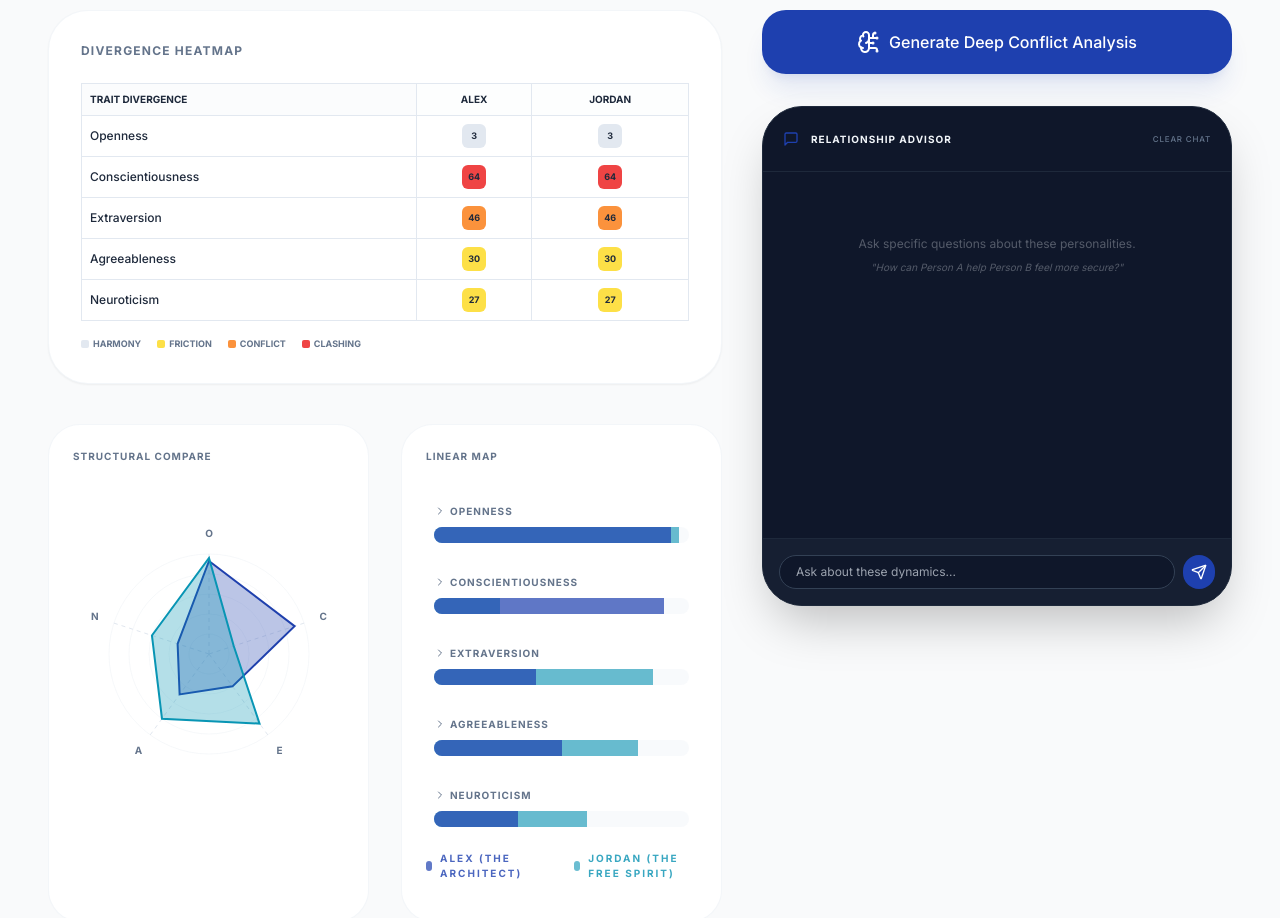
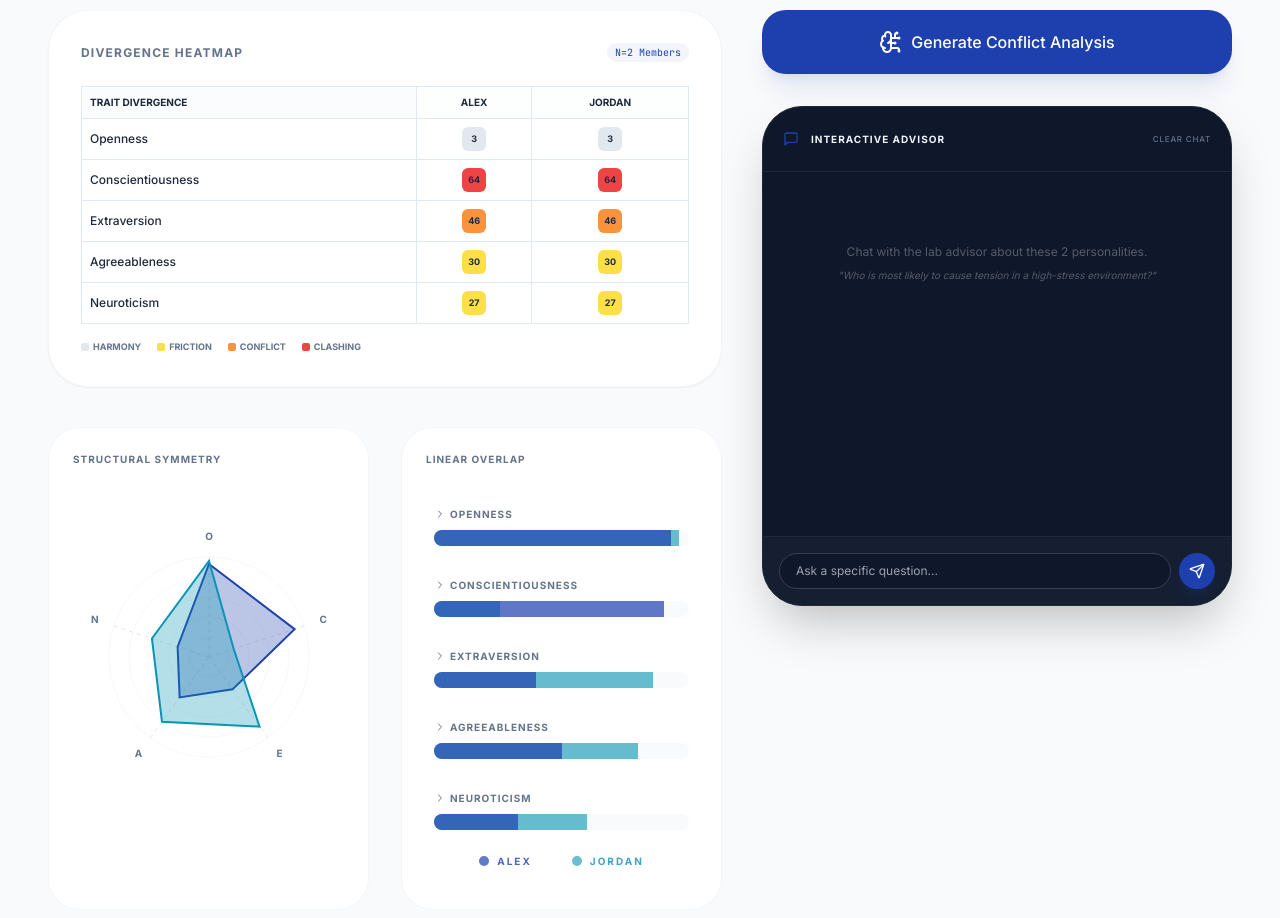
Before and after one commit to GabuGravin41/temcaster, a React (Vite) app: page /compare in a window 1280 px wide. Shown: the part 440-1358 px from the top of the page. Built offline with nearby package versions, Linux system fonts and the light colour scheme.

Commit message:
feat: Support multi-profile analysis and grounding sources
Enhance relationship analysis to accept multiple profiles, enabling group dynamics insights. Add groundingSources to analysis results to provide verifiable context for AI-generated information.

```diff
--- a/pages/ComparePage.tsx
+++ b/pages/ComparePage.tsx
@@ -8,7 +8,7 @@ import { ResultsChart } from "../components/ResultsChart.tsx";
 import { RadarChart } from "../components/RadarChart.tsx";
 import { FrictionHeatmap } from "../components/FrictionHeatmap.tsx";
 import { Button } from "../components/ui/button.tsx";
-import { BrainCircuit, ArrowLeft, Zap, Dna, Plus, Download, AlertCircle, RefreshCw, Send, MessageSquare, Users } from "lucide-react";
+import { BrainCircuit, ArrowLeft, Plus, RefreshCw, Send, MessageSquare, Users, ExternalLink, Bookmark } from "lucide-react";
 
 export default function ComparePage() {
   const [_, setLocation] = useLocation();
@@ -18,7 +18,6 @@ export default function ComparePage() {
   // UI State
   const [showImport, setShowImport] = useState(false);
   const [importString, setImportString] = useState("");
-  const [importError, setImportError] = useState("");
 
   // AI Logic
   const [aiAnalysis, setAiAnalysis] = useState<AnalysisResult | null>(null);
@@ -59,13 +58,11 @@ export default function ComparePage() {
     setIsAnalyzing(true);
     setAnalysisError(null);
     try {
-      const result = await analyzeRelationship(
-        selectedProfiles[0],
-        selectedProfiles[1]
-      );
+      const result = await analyzeRelationship(selectedProfiles);
       setAiAnalysis(result);
     } catch (e: any) {
-      setAnalysisError("Analysis failed. Please check your API key and try again.");
+      console.error(e);
+      setAnalysisError("Analysis failed. Please check your API key and connection.");
     } finally {
       setIsAnalyzing(false);
     }
@@ -123,8 +120,6 @@ export default function ComparePage() {
                           setProfiles(getProfiles());
                           setShowImport(false);
                           setImportString("");
-                        } else {
-                          setImportError("Invalid code.");
                         }
                     }}>Import</Button>
                 </div>
@@ -132,8 +127,8 @@ export default function ComparePage() {
         )}
 
         <div className="space-y-4">
-          <h1 className="text-4xl md:text-5xl font-serif font-medium tracking-tight">Relationship <span className="text-primary italic">Dynamics</span></h1>
-          <p className="text-lg text-muted-foreground">Select multiple profiles to analyze compatibility and friction clusters.</p>
+          <h1 className="text-4xl md:text-5xl font-serif font-medium tracking-tight">Family <span className="text-primary italic">Dynamics Map</span></h1>
+          <p className="text-lg text-muted-foreground">Select two or more profiles to map compatibility, clusters, and friction zones.</p>
         </div>
 
         {/* Multi-Selection Pool */}
@@ -142,7 +137,7 @@ export default function ComparePage() {
             <button
               key={p.id}
               onClick={() => toggleSelection(p.id)}
-              className={`p-3 rounded-2xl border transition-all text-left relative overflow-hidden ${selectedIds.includes(p.id) ? 'border-primary bg-primary/5 ring-1 ring-primary' : 'border-border bg-card hover:border-primary/40'}`}
+              className={`p-3 rounded-2xl border transition-all text-left relative overflow-hidden ${selectedIds.includes(p.id) ? 'border-primary bg-primary/5 ring-1 ring-primary shadow-inner shadow-primary/10' : 'border-border bg-card hover:border-primary/40'}`}
             >
               <div className="text-[10px] font-bold uppercase tracking-widest text-muted-foreground mb-1">{p.role}</div>
               <div className="font-semibold text-xs truncate">{p.name}</div>
@@ -150,7 +145,7 @@ export default function ComparePage() {
             </button>
           ))}
           <Link href="/test">
-            <button className="p-3 rounded-2xl border border-dashed border-border hover:border-primary/50 flex flex-col items-center justify-center gap-1 group h-full">
+            <button className="p-3 rounded-2xl border border-dashed border-border hover:border-primary/50 flex flex-col items-center justify-center gap-1 group h-full transition-colors">
               <Plus className="w-4 h-4 text-muted-foreground group-hover:text-primary" />
               <span className="text-[10px] font-bold uppercase tracking-widest text-muted-foreground">Add New</span>
             </button>
@@ -162,58 +157,121 @@ export default function ComparePage() {
             {/* Visual Analytics */}
             <div className="xl:col-span-7 space-y-10">
               <div className="bg-card border border-border/40 p-8 rounded-[40px] shadow-sm">
-                <h3 className="text-xs font-bold uppercase tracking-widest text-muted-foreground mb-6">Divergence Heatmap</h3>
+                <div className="flex items-center justify-between mb-6">
+                  <h3 className="text-xs font-bold uppercase tracking-widest text-muted-foreground">Divergence Heatmap</h3>
+                  <span className="text-[10px] bg-primary/5 text-primary px-2 py-0.5 rounded-full font-mono">N={selectedProfiles.length} Members</span>
+                </div>
                 <FrictionHeatmap profiles={selectedProfiles} />
               </div>
 
               {selectedProfiles.length === 2 ? (
                 <div className="grid md:grid-cols-2 gap-8">
                   <div className="bg-card border border-border/40 p-6 rounded-[32px]">
-                    <h3 className="text-[10px] font-bold uppercase tracking-widest text-muted-foreground mb-4">Structural Compare</h3>
+                    <h3 className="text-[10px] font-bold uppercase tracking-widest text-muted-foreground mb-4">Structural Symmetry</h3>
                     <RadarChart
                       scoresA={selectedProfiles[0].scores}
                       scoresB={selectedProfiles[1].scores}
                     />
                   </div>
                   <div className="bg-card border border-border/40 p-6 rounded-[32px]">
-                    <h3 className="text-[10px] font-bold uppercase tracking-widest text-muted-foreground mb-4">Linear Map</h3>
+                    <h3 className="text-[10px] font-bold uppercase tracking-widest text-muted-foreground mb-4">Linear Overlap</h3>
                     <ResultsChart
                       scores={selectedProfiles[0].scores}
                       scores2={selectedProfiles[1].scores}
-                      label1={selectedProfiles[0].name}
-                      label2={selectedProfiles[1].name}
+                      label1={selectedProfiles[0].name.split(' ')[0]}
+                      label2={selectedProfiles[1].name.split(' ')[0]}
                     />
                   </div>
                 </div>
               ) : (
-                <div className="bg-primary/5 p-10 rounded-[40px] border border-dashed border-primary/20 text-center">
-                  <Users className="w-10 h-10 text-primary/30 mx-auto mb-4" />
-                  <p className="text-muted-foreground text-sm">Select exactly two profiles for detailed linear and radar comparisons.</p>
+                <div className="bg-secondary/20 p-10 rounded-[40px] border border-dashed border-border text-center">
+                  <div className="flex justify-center -space-x-4 mb-4">
+                    {selectedProfiles.slice(0, 4).map((p, i) => (
+                      <div key={p.id} className="w-10 h-10 rounded-full bg-primary flex items-center justify-center text-white text-[10px] font-bold ring-4 ring-background">
+                        {p.name.charAt(0)}
+                      </div>
+                    ))}
+                  </div>
+                  <p className="text-muted-foreground text-sm max-w-sm mx-auto">Heatmap above displays the total emotional entropy for this group of {selectedProfiles.length}.</p>
                 </div>
               )}
             </div>
 
             {/* AI Advisor Column */}
             <div className="xl:col-span-5 space-y-8">
-              {/* Analysis Trigger (Only for 2 people) */}
-              {selectedProfiles.length === 2 && !aiAnalysis && (
-                <Button onClick={handleAiAnalysis} disabled={isAnalyzing} className="w-full h-16 rounded-3xl shadow-xl shadow-primary/10">
-                  {isAnalyzing ? <RefreshCw className="animate-spin mr-2" /> : <BrainCircuit className="mr-2" />}
-                  Generate Deep Conflict Analysis
+              {/* Analysis Trigger */}
+              {!aiAnalysis && (
+                <Button
+                  onClick={handleAiAnalysis}
+                  disabled={isAnalyzing}
+                  className="w-full h-16 rounded-3xl shadow-xl shadow-primary/10 transition-all hover:translate-y-[-2px]"
+                >
+                  {isAnalyzing ? (
+                    <>
+                      <RefreshCw className="animate-spin mr-2" />
+                      <span className="animate-pulse">Validating Dynamics...</span>
+                    </>
+                  ) : (
+                    <>
+                      <BrainCircuit className="mr-2" />
+                      {selectedProfiles.length > 2 ? `Analyze Group Clusters` : `Generate Conflict Analysis`}
+                    </>
+                  )}
                 </Button>
+              )}
+
+              {analysisError && (
+                <div className="bg-red-50 text-red-600 p-4 rounded-2xl border border-red-100 text-xs flex items-center gap-2">
+                  <Bookmark className="w-4 h-4 shrink-0" /> {analysisError}
+                </div>
               )}
 
               {/* Analysis Results */}
               {aiAnalysis && (
-                <div className="bg-primary text-primary-foreground p-8 rounded-[40px] shadow-2xl animate-in fade-in slide-in-from-bottom-4">
-                  <h3 className="text-[10px] font-bold uppercase tracking-widest text-primary-foreground/40 mb-4">Core Friction Analysis</h3>
-                  <p className="text-lg font-serif italic mb-6">"{aiAnalysis.overview}"</p>
-                  <div className="space-y-3">
-                    {aiAnalysis.frictionPoints.map((fp, i) => (
-                      <div key={i} className="bg-white/10 p-4 rounded-xl text-sm border border-white/5">{fp}</div>
-                    ))}
+                <div className="bg-primary text-primary-foreground p-8 rounded-[40px] shadow-2xl animate-in fade-in slide-in-from-bottom-4 space-y-6">
+                  <div className="flex justify-between items-start">
+                    <h3 className="text-[10px] font-bold uppercase tracking-widest text-primary-foreground/40">Lab Report: Scientific Synthesis</h3>
+                    <Button variant="ghost" onClick={() => setAiAnalysis(null)} className="text-white/40 hover:text-white h-auto p-0 text-[10px] font-bold uppercase">Reset</Button>
                   </div>
-                  <Button variant="ghost" onClick={() => setAiAnalysis(null)} className="mt-6 text-white/40 hover:text-white h-8 text-[10px]">Reset Analysis</Button>
+
+                  <div className="space-y-4">
+                    <p className="text-lg font-serif italic leading-snug">"{aiAnalysis.overview}"</p>
+
+                    {aiAnalysis.groupDynamics && (
+                       <div className="bg-white/5 p-5 rounded-2xl border border-white/10 text-xs leading-relaxed">
+                          <span className="block text-[9px] font-bold uppercase tracking-widest text-white/50 mb-2">Group Dynamic Cluster</span>
+                          {aiAnalysis.groupDynamics}
+                       </div>
+                    )}
+
+                    <div className="space-y-2">
+                      <span className="block text-[9px] font-bold uppercase tracking-widest text-white/50 mb-1">Critical Friction Points</span>
+                      {aiAnalysis.frictionPoints.map((fp, i) => (
+                        <div key={i} className="bg-white/10 p-4 rounded-xl text-xs border border-white/5">{fp}</div>
+                      ))}
+                    </div>
+
+                    <div className="pt-2">
+                       <span className="block text-[9px] font-bold uppercase tracking-widest text-white/50 mb-2">Scientific Grounding</span>
+                       <p className="text-[11px] leading-relaxed text-white/80">{aiAnalysis.scientificContext}</p>
+                    </div>
+
+                    {aiAnalysis.groundingSources && aiAnalysis.groundingSources.length > 0 && (
+                      <div className="flex flex-wrap gap-2 pt-2">
+                        {aiAnalysis.groundingSources.slice(0, 2).map((source, i) => (
+                          <a
+                            key={i}
+                            href={source.uri}
+                            target="_blank"
+                            rel="noopener noreferrer"
+                            className="inline-flex items-center gap-1.5 px-3 py-1.5 bg-white/10 hover:bg-white/20 rounded-full text-[9px] font-medium transition-colors border border-white/10"
+                          >
+                            <ExternalLink size={10} /> {source.title}
+                          </a>
+                        ))}
+                      </div>
+                    )}
+                  </div>
                 </div>
               )}
 
@@ -222,16 +280,16 @@ export default function ComparePage() {
                 <div className="p-5 border-b border-slate-800 flex items-center justify-between">
                   <div className="flex items-center gap-3">
                     <MessageSquare className="w-4 h-4 text-primary" />
-                    <span className="text-[10px] font-bold uppercase tracking-widest">Relationship Advisor</span>
+                    <span className="text-[10px] font-bold uppercase tracking-widest">Interactive Advisor</span>
                   </div>
                   <Button variant="ghost" onClick={() => setChatHistory([])} className="h-6 text-[8px] uppercase tracking-widest text-slate-500 hover:text-white p-0">Clear Chat</Button>
                 </div>
 
-                <div className="flex-1 overflow-y-auto p-6 space-y-4">
+                <div className="flex-1 overflow-y-auto p-6 space-y-4 scroll-smooth">
                   {chatHistory.length === 0 && (
-                    <div className="text-center py-10 opacity-30">
-                       <p className="text-xs">Ask specific questions about these personalities.</p>
-                       <p className="text-[10px] mt-2 italic">"How can Person A help Person B feel more secure?"</p>
+                    <div className="text-center py-12 opacity-30 px-6">
+                       <p className="text-xs">Chat with the lab advisor about these {selectedProfiles.length} personalities.</p>
+                       <p className="text-[10px] mt-2 italic">"Who is most likely to cause tension in a high-stress environment?"</p>
                     </div>
                   )}
                   {chatHistory.map((msg, i) => (
@@ -241,7 +299,7 @@ export default function ComparePage() {
                       </div>
                     </div>
                   ))}
-                  {isChatting && <div className="text-[10px] text-slate-500 animate-pulse">Thinking...</div>}
+                  {isChatting && <div className="text-[10px] text-slate-500 animate-pulse ml-4">Thinking...</div>}
                   <div ref={chatEndRef} />
                 </div>
 
@@ -250,10 +308,10 @@ export default function ComparePage() {
                     type="text"
                     value={userMsg}
                     onChange={(e) => setUserMsg(e.target.value)}
-                    placeholder="Ask about these dynamics..."
-                    className="flex-1 bg-slate-900 border border-slate-700 rounded-full px-4 py-2 text-xs focus:ring-1 focus:ring-primary outline-none"
+                    placeholder="Ask a specific question..."
+                    className="flex-1 bg-slate-900 border border-slate-700 rounded-full px-4 py-2 text-xs focus:ring-1 focus:ring-primary outline-none transition-shadow"
                   />
-                  <button type="submit" className="bg-primary text-white p-2 rounded-full hover:scale-105 transition-transform">
+                  <button type="submit" className="bg-primary text-white p-2.5 rounded-full hover:scale-105 transition-transform shadow-lg shadow-primary/20">
                     <Send className="w-4 h-4" />
                   </button>
                 </form>
@@ -263,7 +321,8 @@ export default function ComparePage() {
         ) : (
           <div className="bg-muted/10 border border-dashed border-border rounded-[48px] p-24 text-center">
             <Users className="w-12 h-12 text-muted-foreground mx-auto mb-6 opacity-30" />
-            <h2 className="text-2xl font-serif text-muted-foreground">Select at least two profiles to map dynamics.</h2>
+            <h2 className="text-2xl font-serif text-muted-foreground">Select at least two profiles from your library.</h2>
+            <p className="text-sm text-muted-foreground mt-2 italic max-w-sm mx-auto">Compare multiple family members to see clusters and friction points.</p>
           </div>
         )}
       </div>
--- a/services/geminiService.ts
+++ b/services/geminiService.ts
@@ -1,23 +1,37 @@
 // geminiService.ts
 import { GoogleGenAI, Type } from "@google/genai";
-import { DomainScore, AnalysisResult, Profile, ChatMessage } from "../types.ts";
+import { DomainScore, AnalysisResult, Profile, ChatMessage, GroundingSource } from "../types.ts";
 
 export const analyzeRelationship = async (
-  profileA: { name: string; scores: DomainScore[]; role: string },
-  profileB: { name: string; scores: DomainScore[]; role: string }
+  selectedProfiles: Profile[]
 ): Promise<AnalysisResult> => {
   const apiKey = process.env.API_KEY;
   if (!apiKey) throw new Error("MISSING_API_KEY");
 
   const ai = new GoogleGenAI({ apiKey });
 
+  const isGroup = selectedProfiles.length > 2;
+  const profilesSummary = selectedProfiles.map(p => ({
+    name: p.name,
+    role: p.role,
+    scores: p.scores.map(s => ({ d: s.domain, p: s.percentage, l: s.level }))
+  }));
+
   const prompt = `
-    Analyze the personality dynamics between Person A (${profileA.name}, ${profileA.role}) and Person B (${profileB.name}, ${profileB.role}).
+    Analyze the personality dynamics for the following ${selectedProfiles.length} individuals:
+    ${JSON.stringify(profilesSummary, null, 2)}
 
-    A Scores: ${JSON.stringify(profileA.scores.map(s => ({ d: s.domain, p: s.percentage })))}
-    B Scores: ${JSON.stringify(profileB.scores.map(s => ({ d: s.domain, p: s.percentage })))}
+    TASK:
+    1. Identify core friction points between specific individuals or the group as a whole.
+    2. PROVIDE SCIENTIFIC CONTEXT: Ground your advice in established Big Five psychological theory.
+    3. GROUP INSIGHTS: ${isGroup ? 'Analyze the group "vibe" and identify clusters (e.g., who is the emotional outlier, who is the stabilizer).' : 'Analyze the primary relationship dyad.'}
+    4. STRATEGIES: Provide actionable If/Then protocols for better communication.
 
-    Identify the most critical friction point, explain the psychological mechanism, and provide if/then protocols.
+    CRITICAL VALIDATION (Chain of Thought):
+    Before generating your final response, cross-verify every single percentage and trait level cited in your text against the input data. Do not misrepresent the numbers. If a person has 20% Agreeableness, do not call them "moderately agreeable".
+
+    GROUNDING:
+    Use your available tools to find a brief, credible scientific reference or study related to one of the identified friction points (e.g., "Parent-Child conflict in High Neuroticism pairs").
   `;
 
   const responseSchema = {
@@ -25,6 +39,7 @@ export const analyzeRelationship = async (
     properties: {
       overview: { type: Type.STRING },
       frictionPoints: { type: Type.ARRAY, items: { type: Type.STRING } },
+      groupDynamics: { type: Type.STRING, description: "Specific insights for 3+ people" },
       scientificContext: { type: Type.STRING },
       strategies: { type: Type.ARRAY, items: { type: Type.STRING } },
     },
@@ -37,10 +52,28 @@ export const analyzeRelationship = async (
     config: {
       responseMimeType: "application/json",
       responseSchema: responseSchema,
+      tools: [{ googleSearch: {} }],
     },
   });
 
-  return JSON.parse(response.text!) as AnalysisResult;
+  const parsed = JSON.parse(response.text!) as AnalysisResult;
+
+  // Extract grounding chunks as scientific citations
+  const sources: GroundingSource[] = [];
+  const chunks = response.candidates?.[0]?.groundingMetadata?.groundingChunks;
+  if (chunks) {
+    chunks.forEach((chunk: any) => {
+      if (chunk.web?.uri) {
+        sources.push({
+          title: chunk.web.title || "Scientific Reference",
+          uri: chunk.web.uri
+        });
+      }
+    });
+  }
+
+  parsed.groundingSources = sources;
+  return parsed;
 };
 
 export const chatAboutProfiles = async (
@@ -64,7 +97,8 @@ export const chatAboutProfiles = async (
       Profiles in current comparison:
       ${context}
 
-      Provide concise, empathetic, and scientifically grounded advice. Focus on the data gaps between these people.`
+      Provide concise, empathetic, and scientifically grounded advice. Focus on the data gaps between these people.
+      Always double-check the percentages provided in the context before answering.`
     }
   });
 
```
Also changed, not shown: types.ts (+7 -0 lines).
